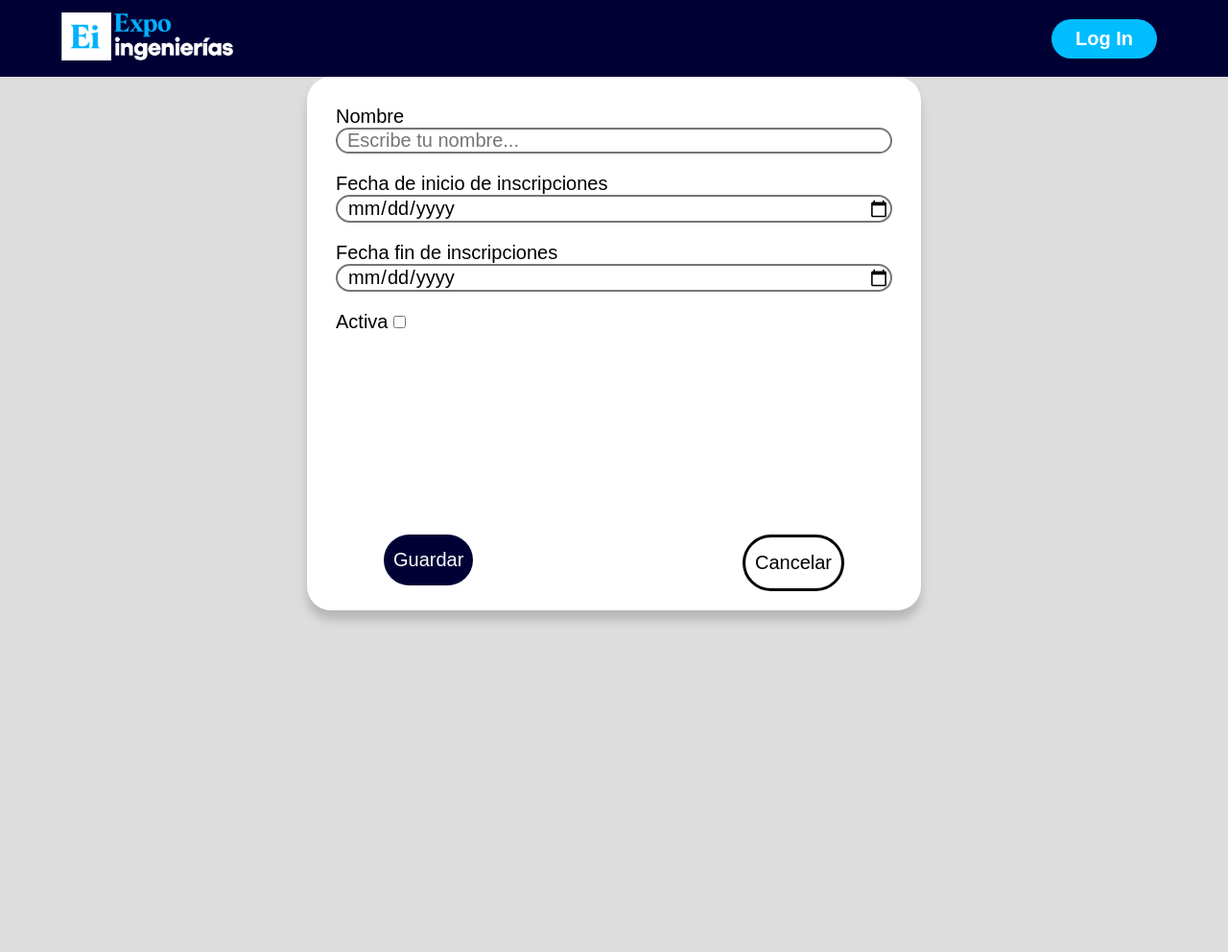
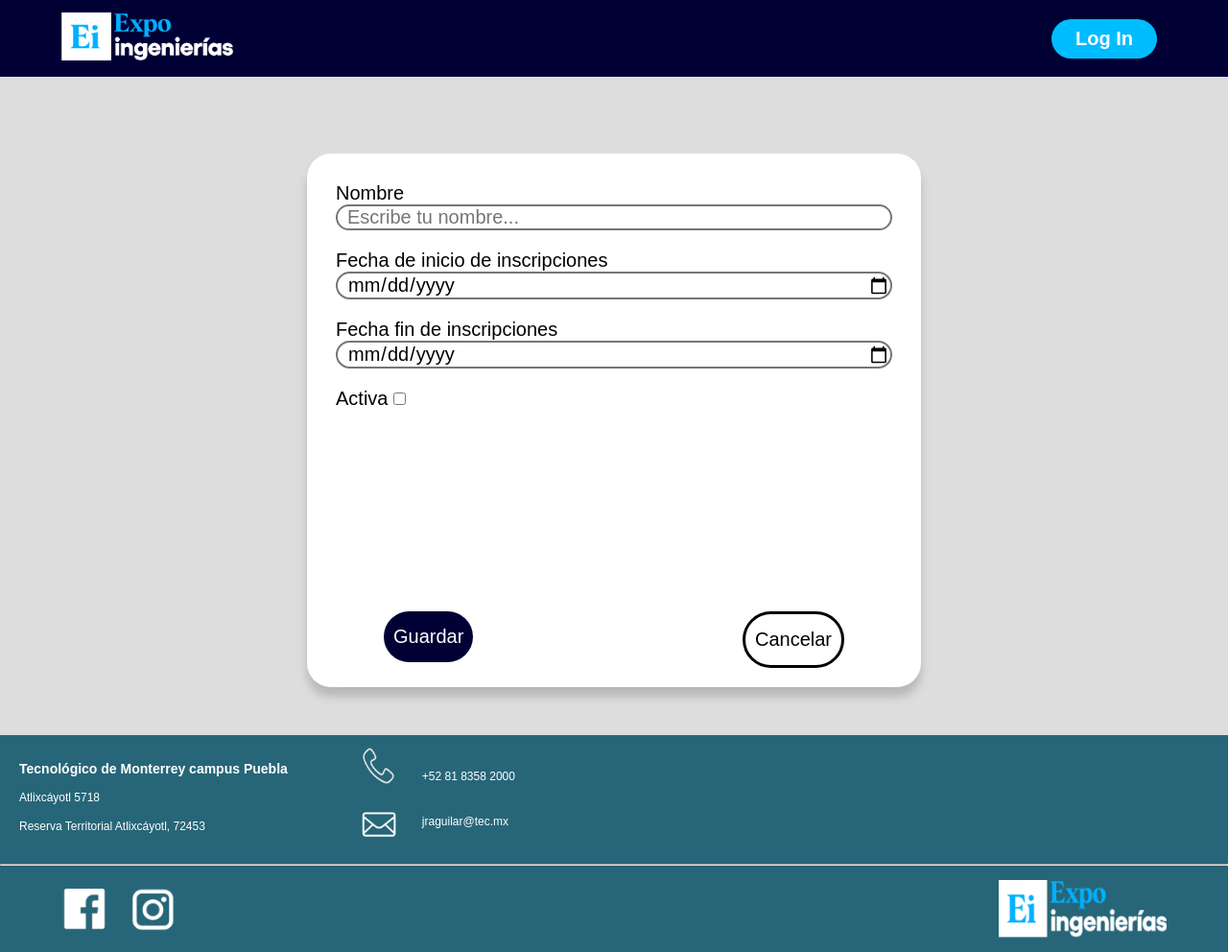
Before and after one commit to OshkarVTec/ExpoIngenieriasWeb, a PHP site: page /edicion_de_expo_editar.html in a window 1280 px wide. Shown: the whole page at 96% size. Before the commit the page ends 648 px from the top, so only its background shows below. Run offline with PHP 8.4, Linux system fonts and the light colour scheme; some web fonts are replaced.

Commit message:
Cambios en edicion de expo editar

```diff
--- a/CSS/style.css
+++ b/CSS/style.css
@@ -1,26 +1,25 @@
-@import url('https://fonts.cdnfonts.com/css/gellix');
+@import url("https://fonts.cdnfonts.com/css/gellix");
 
-:root{
-  --background: #F5F5F5;
-  --main: #112D4E;
-  --wordaccent1: #3F72AF;
-  --wordaccentbg1: #DBE2EF;
-  --wordaccent2: #1687A7;
+:root {
+  --background: #f5f5f5;
+  --main: #112d4e;
+  --wordaccent1: #3f72af;
+  --wordaccentbg1: #dbe2ef;
+  --wordaccent2: #1687a7;
 
-  --backgroundR: #DDDDDD;
+  --backgroundR: #dddddd;
   --mainR: #000035;
-  --wordaccent1R: #00BDFF;
+  --wordaccent1R: #00bdff;
   --wordaccentbg1R: white;
   --wordaccent2R: #00a2dd;
 }
 
-*{
+* {
   box-sizing: border-box;
   margin: 0;
   padding: 0;
-  font-family: 'Gellix', sans-serif;
+  font-family: "Gellix", sans-serif;
   font-size: 20px;
-
 }
 
 .rubrica {
@@ -49,8 +48,8 @@
   border-bottom: 1px solid #dddddd;
 }
 
-.general table{
-  border-collapse: collapse ;
+.general table {
+  border-collapse: collapse;
 }
 
 .general tr {
@@ -68,7 +67,7 @@
   border-bottom: none;
 }
 
-.general td{
+.general td {
   padding: 10px;
 }
 
@@ -86,32 +85,32 @@ h1 {
   color: var(--mainR);
 }
 
-.header{
+.header {
   background-color: var(--mainR);
   display: flex;
   justify-content: space-between;
   align-items: center;
   height: 80px;
   padding: 5px 5%;
-  font-family: 'Oswald', sans-serif;
+  font-family: "Oswald", sans-serif;
   font-size: 40px;
 }
 
-.header .logo{
+.header .logo {
   cursor: pointer;
 }
 
-.header .logo img{
+.header .logo img {
   height: 50px;
   width: auto;
   transition: all 0.3s;
 }
 
-.header .logo img:hover{
+.header .logo img:hover {
   transform: scale(1.2);
 }
 
-.header .btn button{
+.header .btn button {
   font-weight: 700;
   color: var(--wordaccentbg1R);
   padding: 9px 25px;
@@ -122,15 +121,15 @@ h1 {
   transition: all 0.3s ease 0s;
 }
 
-.header .btn button:hover{
+.header .btn button:hover {
   /*background-color: var(--wordaccent2R);
   color: var(--wordaccentbg1R); */
   transform: scale(1.1);
 }
 
-.container{
+.container {
   display: grid;
-  background: #FFFFFF;
+  background: #ffffff;
   margin-top: 20px;
   margin-left: 5%;
   margin-right: 5%;
@@ -140,15 +139,13 @@ h1 {
   box-shadow: 0px 10px 10px #b8b8b8;
 }
 
-
-.label{
+.label {
   margin-top: 20px;
   margin-left: 5%;
   margin-right: 5%;
-
 }
 
-.cuentacontent{
+.cuentacontent {
   justify-content: space-between;
   display: flex;
   grid-template-columns: 40% 60%;
@@ -157,21 +154,21 @@ h1 {
   padding-inline: 20px;
 }
 
-.cuentabig p{
+.cuentabig p {
   font-size: 40px;
   padding: 0 20px;
 }
 
-.cuentabig .cuentalast li{
+.cuentabig .cuentalast li {
   list-style-type: none;
   display: inline-block;
 }
 
-.cuentabiglast p{
+.cuentabiglast p {
   font-size: 40px;
 }
 
-.firstrow{
+.firstrow {
   justify-content: space-between;
   display: flex;
   grid-template-columns: 50% 20% 30%;
@@ -180,16 +177,15 @@ h1 {
   padding-inline: 20px;
 }
 
-.firstrow .title{
+.firstrow .title {
   font-size: 30px;
-
 }
 
-.firstrow .status{
+.firstrow .status {
   color: var(--wordaccent1R);
   font-weight: bold;
 }
-.btnP button{
+.btnP button {
   color: var(--wordaccentbg1R);
   padding: 6px 10px;
   background: var(--wordaccent1R);
@@ -199,7 +195,7 @@ h1 {
   transition: all 0.3s ease 0s;
 }
 
-.btnP button:hover{
+.btnP button:hover {
   /*background-color: var(--wordaccent2R);
   color: var(--wordaccentbg1R); */
   transform: scale(1.1);
@@ -238,7 +234,8 @@ h1 {
 }
 
 /* Add a red background color to navbar links on hover */
-.navbar a:hover, .dropdown:hover .dropbtn {
+.navbar a:hover,
+.dropdown:hover .dropbtn {
   background-color: var(--wordaccent1R);
 }
 
@@ -248,7 +245,7 @@ h1 {
   position: absolute;
   background-color: #f9f9f9;
   min-width: 160px;
-  box-shadow: 0px 8px 16px 0px rgba(0,0,0,0.2);
+  box-shadow: 0px 8px 16px 0px rgba(0, 0, 0, 0.2);
   z-index: 1;
 }
 
@@ -276,7 +273,7 @@ h1 {
   margin: 0;
   padding: 0;
 }
-.menu li{
+.menu li {
   display: inline;
 }
 
@@ -284,12 +281,12 @@ h1 {
 
 /* styles for a and button start */
 
-.link{
+.link {
   color: var(--wordaccent1);
   text-decoration: none;
 }
 
-.link:hover{
+.link:hover {
   color: var(--mainR);
   text-decoration: underline;
 }
@@ -307,13 +304,13 @@ h1 {
 
 /* styles for a and button end*/
 
-.btn:hover{
+.btn:hover {
   /*background-color: var(--wordaccent2R);
   color: var(--wordaccentbg1R); */
   transform: scale(1.1);
 }
 
-.secondrow{
+.secondrow {
   text-align: justify;
   justify-items: center;
   display: grid;
@@ -325,13 +322,13 @@ h1 {
   margin-bottom: 10px;
 }
 
-.secondrow .img{
-  width:300px;
-  height:auto;
+.secondrow .img {
+  width: 300px;
+  height: auto;
   border-radius: 15px;
 }
 
-.thirdrow{
+.thirdrow {
   justify-items: center;
   display: grid;
   grid-template-columns: 33% 33% 33%;
@@ -339,9 +336,9 @@ h1 {
   margin-bottom: 10px;
 }
 
-.thirdrow .calbox{
+.thirdrow .calbox {
   background-color: var(--wordaccent1R);
-  color: #FFFFFF;
+  color: #ffffff;
   border-radius: 30px;
   display: grid;
   justify-content: center;
@@ -350,18 +347,18 @@ h1 {
   margin-top: 5px;
 }
 
-.thirdrow .cal{
+.thirdrow .cal {
   display: grid;
   justify-content: center;
   align-items: center;
   font-size: 50px;
 }
 
-.thirdrow .caltext{
+.thirdrow .caltext {
   padding-block: 5px;
 }
 
-.login{
+.login {
   display: flex;
   justify-content: space-around;
   align-items: center;
@@ -369,45 +366,43 @@ h1 {
   gap: 20px;
 }
 
-input{
+input {
   border-radius: 50px;
   border-style: solid;
   padding-left: 10px;
 }
 
-input:focus{
+input:focus {
   border-color: var(--mainR);
 }
 
-select{
+select {
   border-radius: 50px;
   border-style: solid;
   padding-left: 10px;
 }
 
-select:focus{
+select:focus {
   border-color: var(--mainR);
 }
 
-.small_window{
+.small_window {
   margin-inline: 30%;
 }
 
 /* CSS para edicion_de_expo_vista start */
-#nueva-edicion-btn{
+#nueva-edicion-btn {
   margin-left: 1000px;
 }
 /* CSS para edicion_de_expo_vista end */
 
-
 /* CSS para editar usuarios start */
-#instrucciones-editar-usuario{
+#instrucciones-editar-usuario {
   display: flex;
   text-align: center;
-
 }
 
-#texto-instruciones{
+#texto-instruciones {
   font-size: 15px;
   padding-top: 23.4px;
 }
@@ -420,61 +415,59 @@ select:focus{
   /* margin: 1000px; */
   width: 50%;
   margin: 0 auto;
+  margin-top: 80px;
+  margin-bottom: 50px;
 }
 
-
-
-#nombre{
+#nombre {
   display: grid;
   padding: 10px;
 }
 
-#fecha-inicio{
+#fecha-inicio {
   display: grid;
   padding: 10px;
 }
 
-#fecha-fin{
+#fecha-fin {
   display: grid;
   padding: 10px;
 }
 
-#estatus-div{
+#estatus-div {
   padding: 10px;
 }
 
-#opciones{
+#opciones {
   display: flex;
   padding-top: 200px;
   width: 100%;
 }
 
-#opciones button{
+#opciones button {
   padding: 15px 10px;
 }
 
-#btn-cancelar{
+#btn-cancelar {
   background-color: white;
   color: black;
   border: solid black;
   /* justify-content: right; */
-
 }
 
-#guardar{
+#guardar {
   /* background-color: darkred; */
   width: 50%;
   padding-left: 3em;
 }
 
-#cancelar{
+#cancelar {
   /* background-color: darkcyan; */
   width: 50%;
   text-align: right;
   padding-right: 3em;
 }
 /* CSS para edicion de expo editar end*/
-
 
 /* Estilos para el footer start*/
 
--- a/edicion_de_expo_editar.html
+++ b/edicion_de_expo_editar.html
@@ -63,5 +63,45 @@
         </div>
       </form>
     </div>
+
+    <footer>
+      <div id="footer-seccion-superior">
+        <div class="seccion-superior">
+          <h3>Tecnológico de Monterrey campus Puebla</h3>
+          <h4>Atlixcáyotl 5718</h4>
+          <h4>Reserva Territorial Atlixcáyotl, 72453</h4>
+        </div>
+        <div id="seccion-iconos">
+          <img id="telefono" src="IMG/telefono_icon.png" alt="" />
+          <img src="../img/email_icon.png" alt="" />
+        </div>
+        <div id="info-contacto" class="seccion-superior">
+          <h4>+52 81 8358 2000</h4>
+          <h4>jraguilar@tec.mx</h4>
+        </div>
+      </div>
+
+      <hr />
+
+      <div id="footer-seccion-inferior">
+        <div id="redes-sociales">
+          <img
+            id="facebook_icon"
+            src="../img/facebook_icon.png"
+            alt=""
+            onclick="redireccionFacebook()"
+          />
+          <img
+            id="insta-icon"
+            src="../img/insta_icon.png"
+            alt=""
+            onclick="redireccionIG()"
+          />
+        </div>
+        <div id="logo-footer">
+          <img src="../img/expo_logo.png" alt="" onclick="redireccionLogo()" />
+        </div>
+      </div>
+    </footer>
   </body>
 </html>
```
